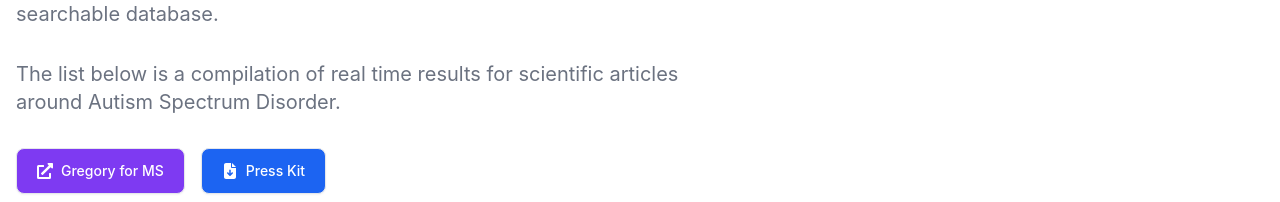
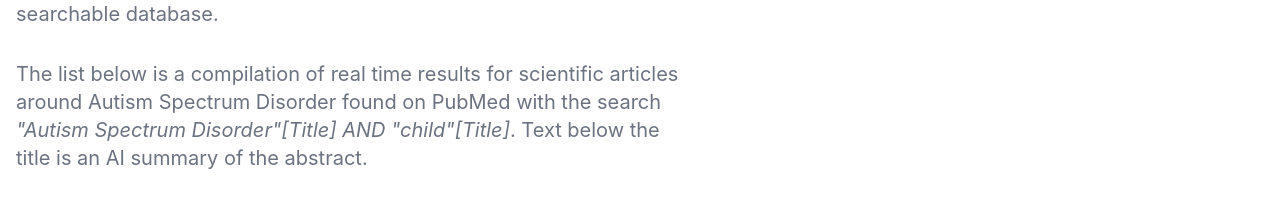
Before and after one commit to brunoamaral/gregory-asd, a React (Create React App) app in the folder frontend/: page / in a window 1280 px wide. Shown: the part 196-398 px from the top of the page. Built offline with nearby package versions, Linux system fonts and the light colour scheme; no server answers.

Commit message:
explain where the results come from

```diff
--- a/frontend/src/App.js
+++ b/frontend/src/App.js
@@ -25,7 +25,7 @@ function Header() {
 				<p className="max-w-2xl mb-6 font-light text-gray-500 lg:mb-8 md:text-lg lg:text-xl dark:text-gray-400">
 				Gregory is an <strong className="font-medium text-purple-600 dark:text-purple-400">Artificial Intelligence research assistant</strong> that scouts trustworthy sources in any field, indexing and filtering the results into a searchable database.</p>
 				<p className="max-w-2xl mb-6 font-light text-gray-500 lg:mb-8 md:text-lg lg:text-xl dark:text-gray-400">
-				The list below is a compilation of real time results for scientific articles around Autism Spectrum Disorder.
+				The list below is a compilation of real time results for scientific articles around Autism Spectrum Disorder found on PubMed with the search <em>"Autism Spectrum Disorder"[Title] AND "child"[Title]</em>. Text below the title is an AI summary of the abstract.
 				</p>
 				<div className="space-y-4 sm:flex sm:space-y-0 sm:space-x-4">
 				<a href="https://gregory-ms.com/" target="_blank" className="inline-flex items-center justify-center w-full px-5 py-3 text-sm font-medium text-center text-white border border-gray-200 rounded-lg sm:w-auto focus:ring-4 focus:ring-purple-500 dark:text-white dark:border-gray-700 dark:hover:bg-purple-500 dark:focus:ring-purple-500 bg-purple-600 shadow-sm hover:bg-purple-500 focus-visible:outline focus-visible:outline-2 focus-visible:outline-offset-2 focus-visible:outline-purple-600 umami--click--gregoryms-usecase-header">
```
